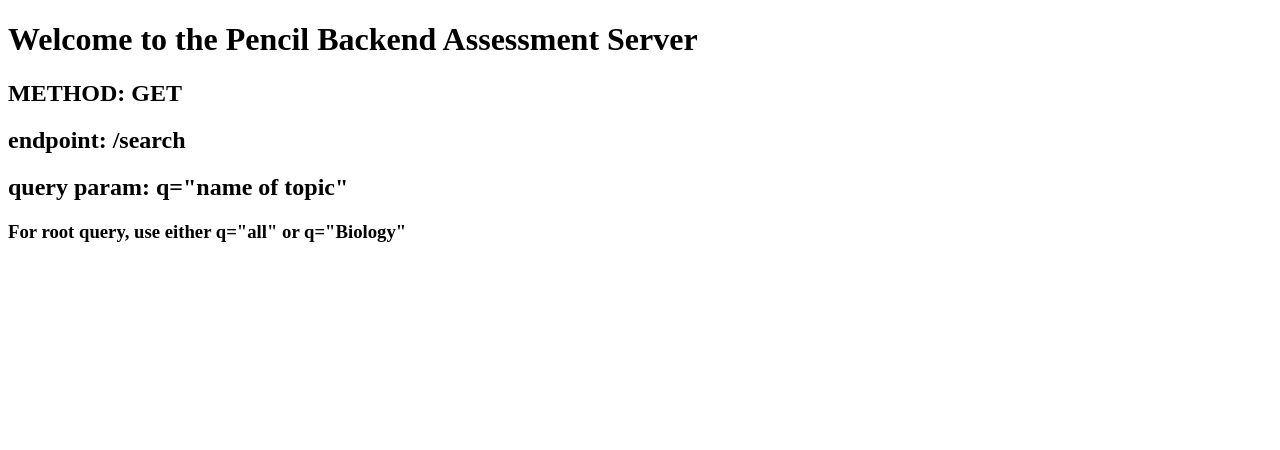
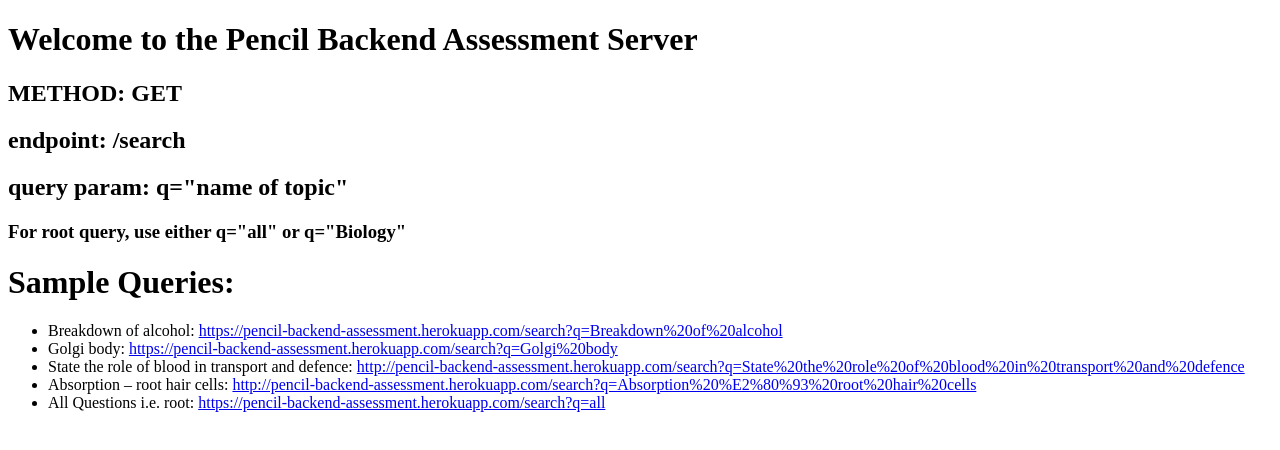
Before and after one commit to parthmodi152/Pencil-Backend-Assessment, a website: page index.html in a window 1280 px wide. Drawn offline with Linux system fonts and the light colour scheme.

Commit message:
added sample queries

```diff
--- a/index.html
+++ b/index.html
@@ -13,5 +13,13 @@
     <h2>endpoint: /search</h2>
     <h2>query param: q="name of topic"</h2>
     <h3>For root query, use either q="all" or q="Biology"</h3>
+    <h1>Sample Queries:</h1>
+    <ul>
+      <li>Breakdown of alcohol: <a href="https://pencil-backend-assessment.herokuapp.com/search?q=Breakdown%20of%20alcohol">https://pencil-backend-assessment.herokuapp.com/search?q=Breakdown%20of%20alcohol</a></li>
+      <li>Golgi body: <a href="https://pencil-backend-assessment.herokuapp.com/search?q=Golgi%20body">https://pencil-backend-assessment.herokuapp.com/search?q=Golgi%20body</a></li>
+      <li>State the role of blood in transport and defence: <a href="http://pencil-backend-assessment.herokuapp.com/search?q=State%20the%20role%20of%20blood%20in%20transport%20and%20defence">http://pencil-backend-assessment.herokuapp.com/search?q=State%20the%20role%20of%20blood%20in%20transport%20and%20defence</a></li>
+      <li>Absorption – root hair cells: <a href="http://pencil-backend-assessment.herokuapp.com/search?q=Absorption%20%E2%80%93%20root%20hair%20cells">http://pencil-backend-assessment.herokuapp.com/search?q=Absorption%20%E2%80%93%20root%20hair%20cells</a></li>
+      <li>All Questions i.e. root: <a href="https://pencil-backend-assessment.herokuapp.com/search?q=all">https://pencil-backend-assessment.herokuapp.com/search?q=all</a></li>
+    </ul>
 </body>
 </html>
```
